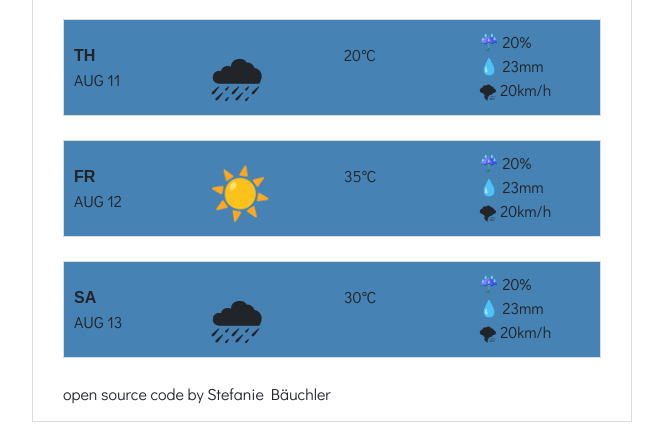
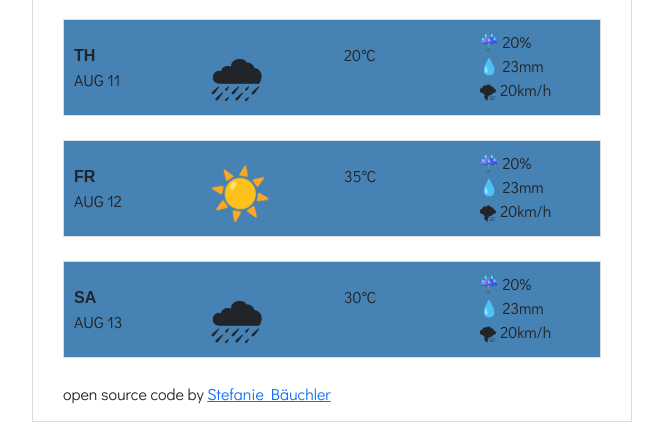
Before and after one commit to StefanieBaeuchler/weather-app-prototype_, a plain HTML site: page index.html in a window 1280 px wide. Shown: the part 702-1134 px from the top of the page, without its empty margins (308-971 px from the left). Drawn offline with nearby package versions, Linux system fonts and the light colour scheme.

Commit message:
fixed error

```diff
--- a/index.html
+++ b/index.html
@@ -190,7 +190,8 @@
     </div>
     <br />
 
-    open source code by <a href"https://github.com/StefanieBaeuchler/weather-app-prototype_.git">Stefanie Bäuchler</a>
+
+    open source code by <a href="https://github.com/StefanieBaeuchler/weather-app-prototype_.git"> Stefanie Bäuchler </a>
 
     <script src = "src/index.js" >
     </script>
```
